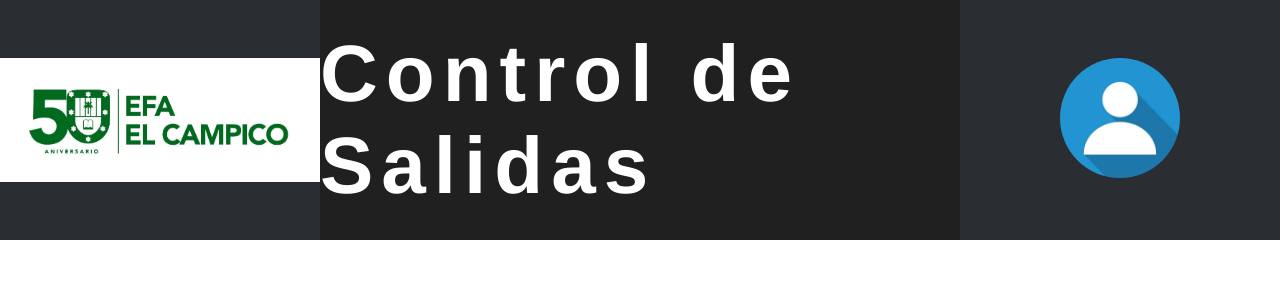
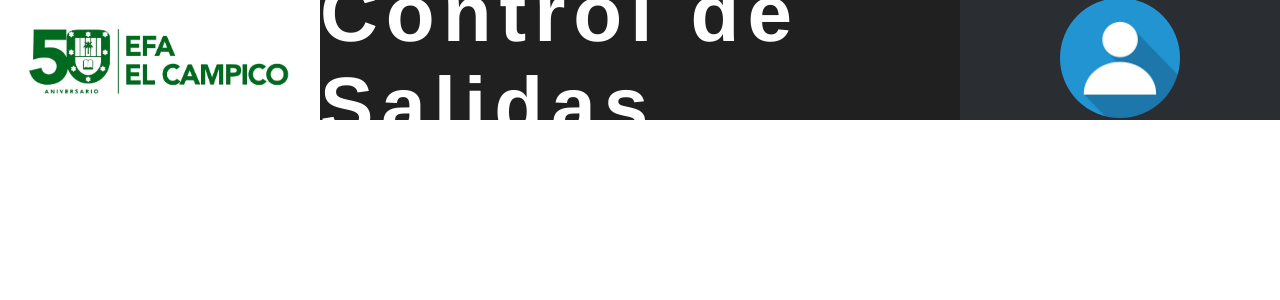
Before and after one commit to zZDANTI/ControlDeSalidas, a PHP site: page /alumnos.html in a window 1280 px wide. Shown: the top 300 px of the page. Run offline with PHP 8.4, Linux system fonts and the light colour scheme.

Commit message:
Arreglado la altura del header

```diff
--- a/login/css/stylesheet.css
+++ b/login/css/stylesheet.css
@@ -78,7 +78,7 @@ p {
 }
 
 .nav-top li {
-	height: 30vh;
+	height: 15vh;
 
 	display: flex;
 	align-items: center;
```
